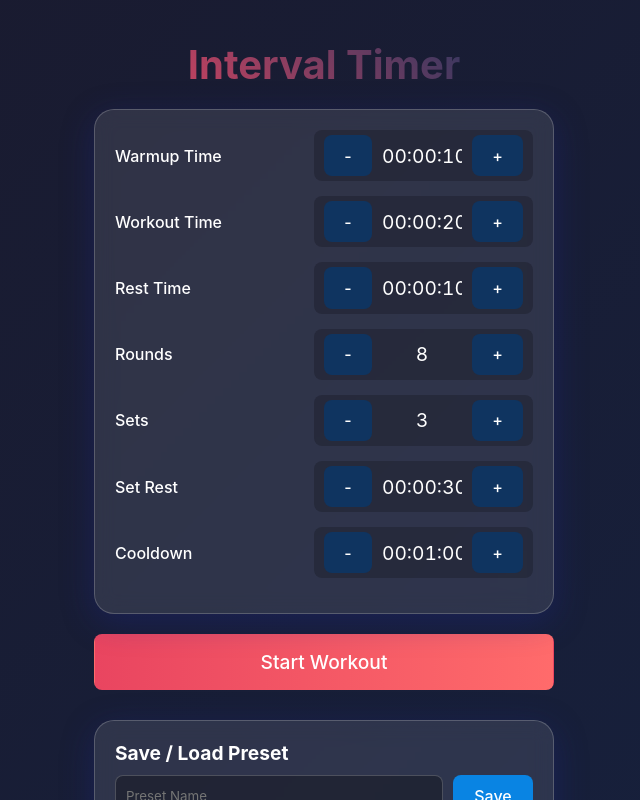
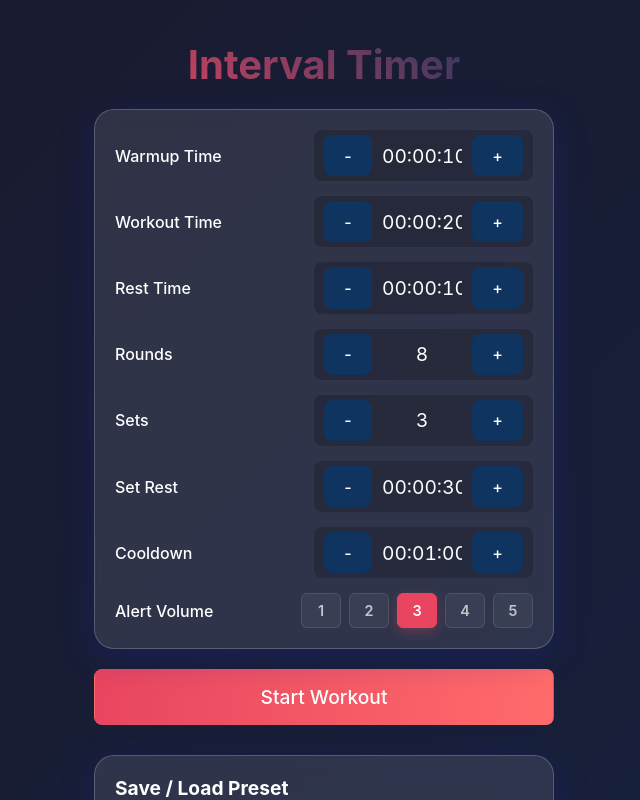
Before and after one commit to g-iki/IntervalTimer, a React (Vite) app: page / in a window 1280 px wide. Shown: the top 800 px of the page, without its empty margins (316-956 px from the left). Built offline with nearby package versions, Linux system fonts and the light colour scheme.

Commit message:
feat: アラートの音量を5段階で設定できる機能を追加

```diff
--- a/src/App.jsx
+++ b/src/App.jsx
@@ -8,7 +8,8 @@ const DEFAULT_SETTINGS = {
   rounds: 8,
   sets: 3,
   setRest: 30,
-  cooldown: 60
+  cooldown: 60,
+  volume: 3
 };
 
 const PHASES = {
@@ -94,6 +95,22 @@ const SettingControl = ({ value, onChange, step, isTime }) => {
         onKeyDown={handleKeyDown}
       />
       <button onClick={() => onChange(value + step)} tabIndex="-1">+</button>
+    </div>
+  );
+};
+
+const VolumeControl = ({ value, onChange }) => {
+  return (
+    <div className="volume-control">
+      {[1, 2, 3, 4, 5].map(v => (
+        <button
+          key={v}
+          onClick={() => onChange(v)}
+          className={`volume-btn ${v === value ? 'active' : ''}`}
+        >
+          {v}
+        </button>
+      ))}
     </div>
   );
 };
@@ -216,6 +233,7 @@ function App() {
 
   // Audio helper
   const playSound = (freq, duration, type = 'sine', startTime = null) => {
+    initAudio();
     if (!audioContext.current) return;
     const ctx = audioContext.current;
     const start = startTime || ctx.currentTime;
@@ -223,13 +241,17 @@ function App() {
     const osc = ctx.createOscillator();
     const gain = ctx.createGain();
 
+    // Map 1-5 to actual gain. 1 = 0.1, 5 = 0.5
+    const volumes = [0.1, 0.2, 0.3, 0.4, 0.5];
+    const gainValue = volumes[(settings.volume || 3) - 1];
+
     osc.type = type;
     osc.frequency.value = freq;
     osc.connect(gain);
     gain.connect(ctx.destination);
 
     osc.start(start);
-    gain.gain.setValueAtTime(0.1, start);
+    gain.gain.setValueAtTime(gainValue, start);
     gain.gain.exponentialRampToValueAtTime(0.00001, start + duration);
     osc.stop(start + duration);
   };
@@ -555,6 +577,18 @@ function App() {
           {renderSetting('sets', 'Sets', 1)}
           {renderSetting('setRest', 'Set Rest')}
           {renderSetting('cooldown', 'Cooldown')}
+          <div className="setting-row" style={{ display: 'flex', justifyContent: 'space-between', alignItems: 'center', marginTop: '15px' }}>
+            <span style={{ fontWeight: 500 }}>Alert Volume</span>
+            <VolumeControl
+              value={settings.volume}
+              onChange={(v) => {
+                updateSetting('volume', v);
+                initAudio(); // Initialize audio if not already done
+                // Brief preview sound
+                setTimeout(() => playTick(), 50);
+              }}
+            />
+          </div>
         </div>
 
         <button
@@ -634,7 +668,7 @@ function App() {
             color={PHASE_COLORS[status]}
           />
 
-          <div style={{ display: 'grid', gridTemplateColumns: '1fr 1fr', gap: '20px', marginBottom: '30px' }}>
+          <div style={{ display: 'grid', gridTemplateColumns: '1fr 1fr', gap: '20px', marginBottom: '20px' }}>
             <div>
               <div style={{ fontSize: '0.8rem', opacity: 0.7 }}>ROUND</div>
               <div style={{ fontSize: '1.5rem', fontWeight: 'bold' }}>{currentRound} / {settings.rounds}</div>
@@ -644,6 +678,20 @@ function App() {
               <div style={{ fontSize: '1.5rem', fontWeight: 'bold' }}>{currentSet} / {settings.sets}</div>
             </div>
           </div>
+
+          {!isPipActive && (
+            <div style={{ marginBottom: '30px' }}>
+              <div style={{ fontSize: '0.8rem', opacity: 0.7, marginBottom: '10px' }}>VOLUME</div>
+              <VolumeControl
+                value={settings.volume}
+                onChange={(v) => {
+                  updateSetting('volume', v);
+                  initAudio();
+                  setTimeout(() => playTick(), 50);
+                }}
+              />
+            </div>
+          )}
 
           {!isPipActive && (
             <div style={{ display: 'flex', gap: '10px', justifyContent: 'center', flexWrap: 'wrap' }}>
--- a/src/index.css
+++ b/src/index.css
@@ -158,3 +158,40 @@ button:focus-visible {
     font-size: 2.8rem;
   }
 }
+
+/* Volume Control Styles */
+.volume-control {
+  display: flex;
+  gap: 8px;
+  justify-content: center;
+}
+
+.volume-btn {
+  flex: 1;
+  padding: 8px 0;
+  background: rgba(255, 255, 255, 0.05);
+  border: 1px solid rgba(255, 255, 255, 0.1);
+  border-radius: 6px;
+  color: var(--color-text-muted);
+  font-size: 0.9rem;
+  font-weight: 600;
+  transition: all 0.2s ease;
+  min-width: 40px;
+}
+
+.volume-btn:hover {
+  background: rgba(255, 255, 255, 0.1);
+  border-color: rgba(255, 255, 255, 0.2);
+  transform: translateY(-2px);
+}
+
+.volume-btn.active {
+  background: var(--color-primary);
+  border-color: var(--color-primary);
+  color: white;
+  box-shadow: 0 4px 12px rgba(233, 69, 96, 0.3);
+}
+
+.volume-btn:active {
+  transform: scale(0.95);
+}
```
